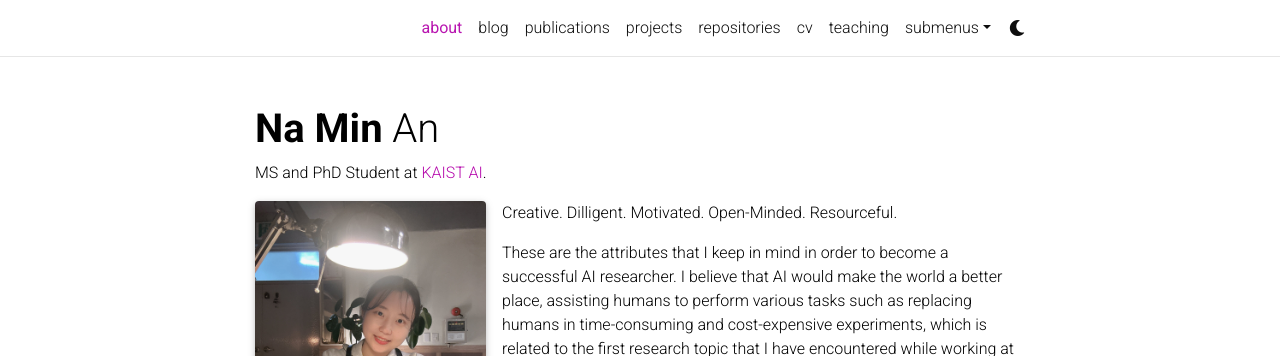
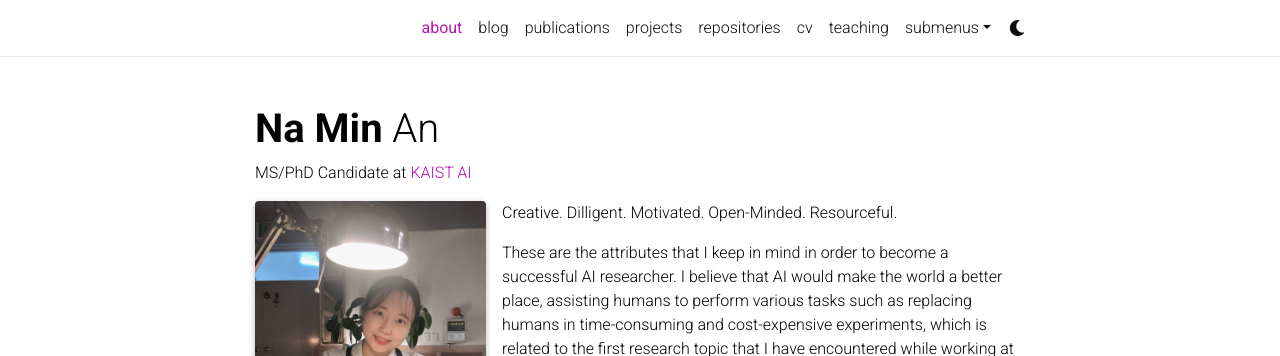
Before and after one commit to namin-an/namin-an.github.io, a Jekyll site: the page built from _pages/about.md, in a window 1280 px wide. Shown: the top 356 px of the page. Built offline with Jekyll 4.4.1, drawn with Linux system fonts in a browser that asks for light colours; full-size pictures stand in for the smaller copies a plugin makes; comment, search, counter and statistics services are not loaded; a style sheet for code colours, icons or effects is not loaded.

Commit message:
Change student to cand

```diff
--- a/_pages/about.md
+++ b/_pages/about.md
@@ -2,7 +2,7 @@
 layout: about
 title: about
 permalink: /
-subtitle: MS and PhD Student at <a href='https://gsai.kaist.ac.kr/'>KAIST AI</a>.
+subtitle: MS/PhD Candidate at <a href='https://gsai.kaist.ac.kr/'>KAIST AI</a>
 
 profile:
   align: left
```
